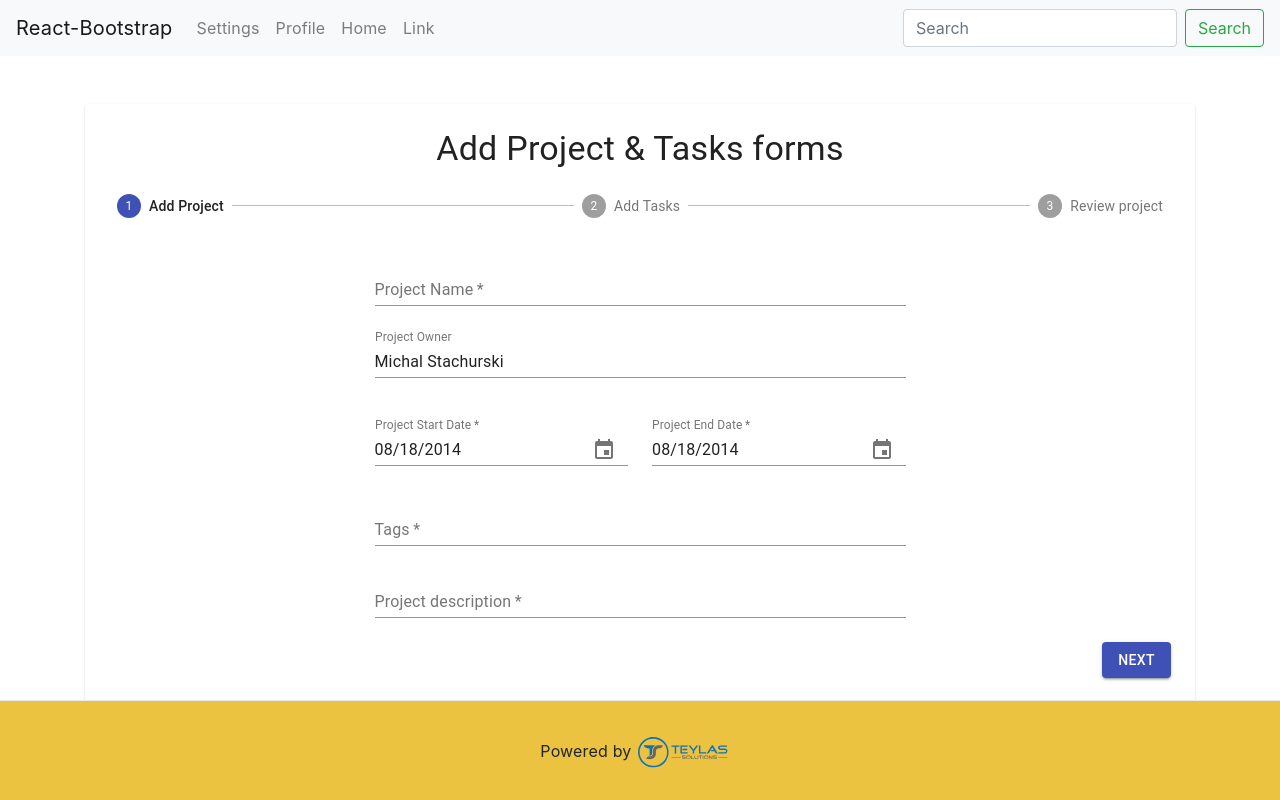
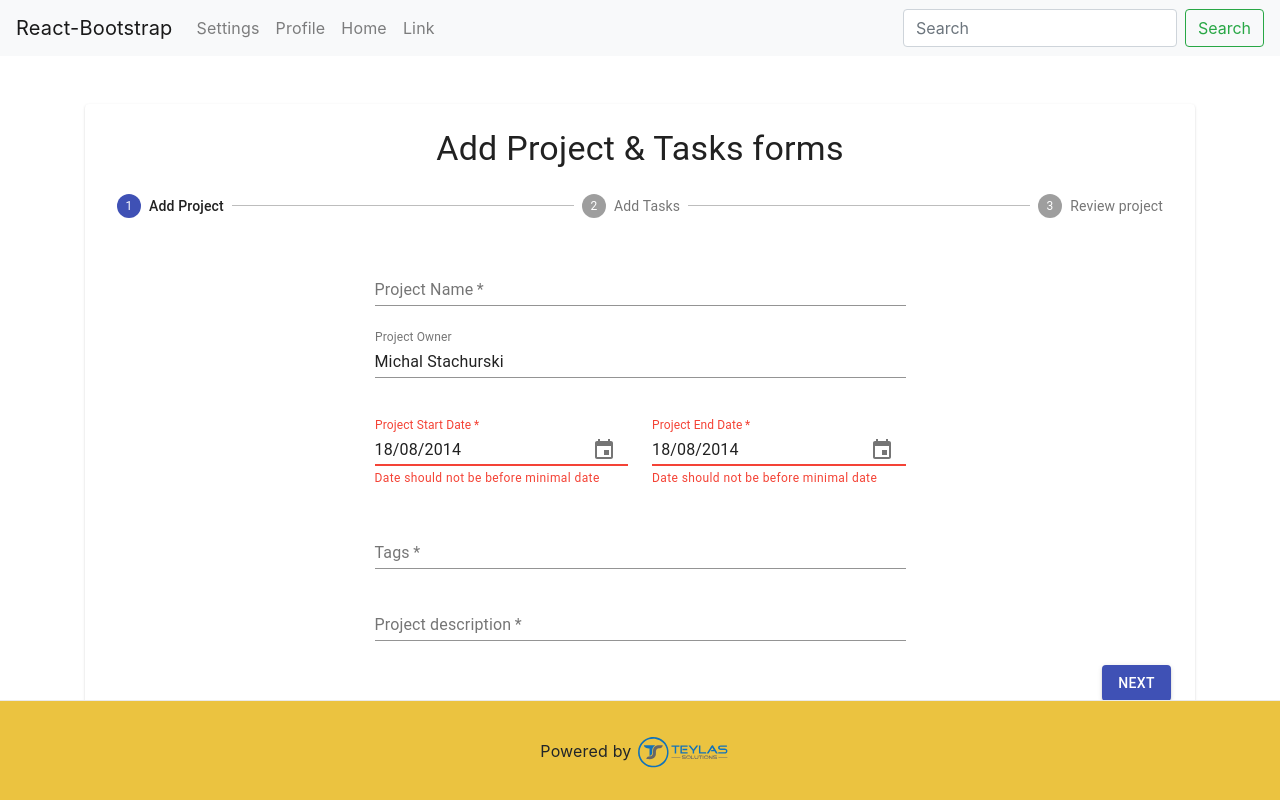
Before and after one commit to teylasadmin/timesheet, a Next.js app: page /settings in a window 1280 px wide. Built offline with nearby package versions, Linux system fonts and the light colour scheme.

Commit message:
setting projectFrom and projectTo fields

```diff
--- a/pages/addProjectForm.js
+++ b/pages/addProjectForm.js
@@ -12,15 +12,8 @@ export default function AddProjectForm(props) {
    const handleFieldChange = (event) => {
       const alphanumeric = /^[0-9a-zA-Z\s]+$|^$/
       const proj = {...props.project}
-
       if (event.target.name === "projectName" && alphanumeric.test(event.target.value)) {
            proj.projectName=event.target.value
-      }else
-      if (event.target.name === "projectStartDate") {
-           proj.projectStartDate=event.target.value
-      }else
-      if (event.target.name === "projectEndDate") {
-           proj.projectEndDate=event.target.value
       }else
       if (event.target.name === "tags") {
            proj.tags=event.target.value
@@ -30,6 +23,20 @@ export default function AddProjectForm(props) {
       }
       props.updateFunction(proj)
     };
+
+    const handleFromDateChange=(date) => {
+        const proj = {...props.project}
+        //setFormData({...formData, due_at: date})
+        proj.projectStartDate=date
+        props.updateFunction(proj)
+    }
+
+    const handleToDateChange=(date) => {
+        const proj = {...props.project}
+        //setFormData({...formData, due_at: date})
+        proj.projectEndDate=date
+        props.updateFunction(proj)
+    }
 
    return (
    <div style={{ width: '100%' }}>
@@ -56,21 +63,34 @@ export default function AddProjectForm(props) {
                fullWidth
              />
            </Grid>
+           {/* native material-ui solution
+             <TextField
+               id="date"
+               label="Birthday"
+               type="date"
+               defaultValue="2017-05-24"
+               className={classes.textField}
+               InputLabelProps={{
+                 shrink: true,
+               }}
+             />
+           */}
            <MuiPickersUtilsProvider utils={DateFnsUtils}>
                <Grid item xs={12} sm={6}>
                 <KeyboardDatePicker
                   required
                   disableToolbar
                   variant="inline"
-                  format="MM/dd/yyyy"
+                  format="dd/MM/yyyy"
                   margin="normal"
                   id="projectStartDate"
                   label="Project Start Date"
                   value={props.project.projectStartDate}
-                  onChange={event => handleFieldChange(event)}
+                  onChange={date => handleFromDateChange(date)}
                   KeyboardButtonProps={{
                     'aria-label': 'change date',
                   }}
+                  minDate="02.01.2020"
                   fullWidth
                 />
                </Grid>
@@ -80,15 +100,16 @@ export default function AddProjectForm(props) {
                   required
                   disableToolbar
                   variant="inline"
-                  format="MM/dd/yyyy"
+                  format="dd/MM/yyyy"
                   margin="normal"
                   id="projectEndDate"
                   label="Project End Date"
                   value={props.project.projectEndDate}
-                  onChange={event => handleFieldChange(event)}
+                  onChange={date => handleToDateChange(date)}
                   KeyboardButtonProps={{
                     'aria-label': 'change date',
                   }}
+                  minDate="02.01.2020"
                   fullWidth
                 />
                </Grid>
```
